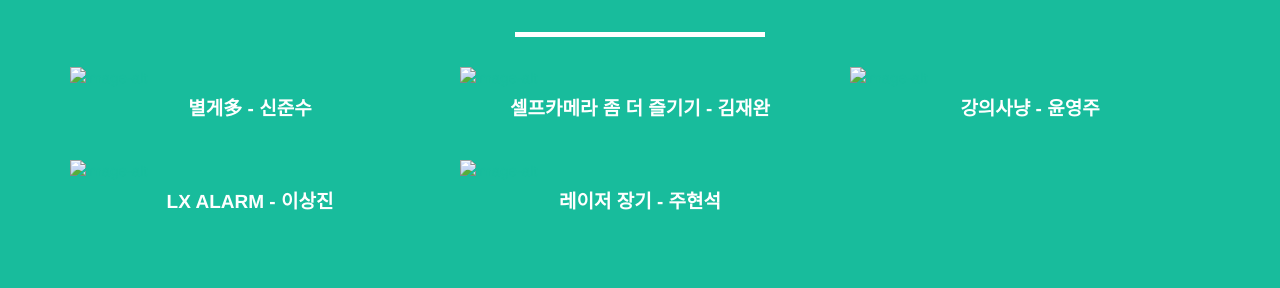
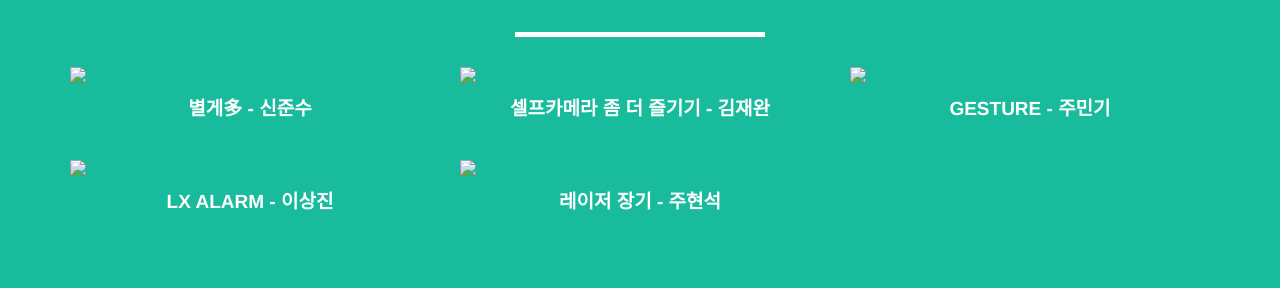
Before and after one commit to ec2014e/ec2014e.github.com, a Jekyll site: the page built from _posts/2014-11-03-yyj-3.md, in a window 1280 px wide and 900 px high, scrolled down 1046 px. Shown: the part 162-450 px from the top of the window. Built offline with Jekyll 4.4.1, drawn with Linux system fonts in a browser that asks for light colours; some web fonts are replaced; some of the changed lines change nothing that is shown.

Commit message:
date creator project category description

```diff
--- a/_posts/2014-11-03-yyj-3.md
+++ b/_posts/2014-11-03-yyj-3.md
@@ -10,14 +10,14 @@
 
 layout: default
 modal-id: 8
-date: 2014-11-08
+date: 2015-11-13
 img: submarine.png
 alt: image-alt
 project-date: 2014-07-31 - 2014-11-17
 client: Start Bootstrap
-creator: 윤영주
-project-title: 강의사냥
-category: Web Development
-description: 수강신청은 한 학기 수업을 결정짓는 학생들에게는 중요한 일입니다. <br> 그만큼 강의에 대한 다양한 정보를 가지고 결정하는 것이 좋은데, 서로 소통할 공간이 없는 것 같아 강의평가 페이지를 만들게 되었습니다. <br> ‘마녀사냥’이라는 프로그램에서 서로 솔직하게 고민을 공유하고 그 것에 대해 이야기 하는 것처럼 이 공간에서도 서로 솔직하게 정보를 나누었으면 하는 바람으로 사이트 제목을 ‘강의사냥’이라고 하였습니다.
+creator: 주민기
+project-title: Gesture
+category: Android
+description: 스마트폰이 광범위하게 보급된 현재 점점 간단하고 편리한 스마트폰 사용법을 찾는 추세이다. 이 작품은 그런 추세에 맞추어 사용자에게 작은 동작만으로 특정 기능을 수행 할 수 있게 도와주는 것에 초점을 맞춘 안드로이드 어플리케이션이다. Gesture는 단순히 스마트폰을 180º 뒤집기 만으로 녹음이 가능하다.
 repository:
 ---
```
